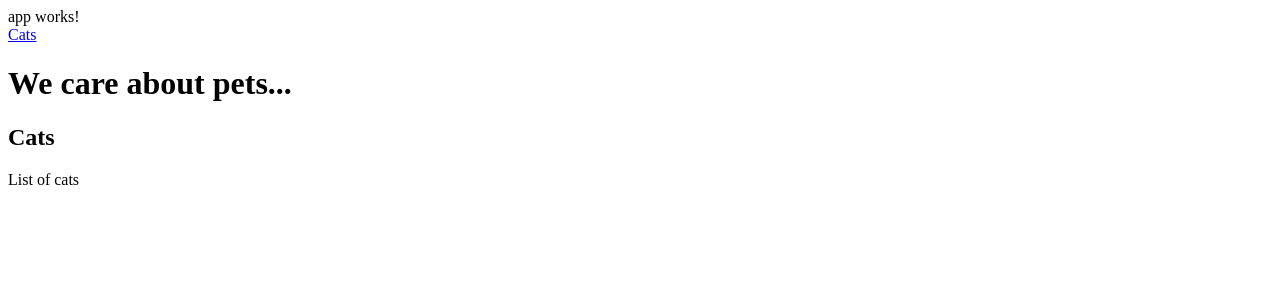
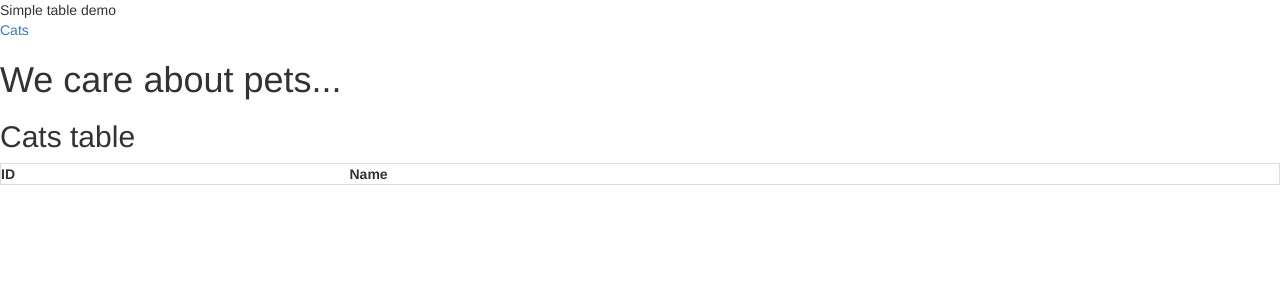
Before and after one commit to kkawalec/simple-angular-app, an Angular app: page /cats in a window 1280 px wide. Shown: the top 300 px of the page. Built offline with nearby package versions, Linux system fonts and the light colour scheme.

Commit message:
creating simple table template, enable scss

```diff
--- a/package.json
+++ b/package.json
@@ -20,6 +20,7 @@
     "@angular/platform-browser": "^4.0.0",
     "@angular/platform-browser-dynamic": "^4.0.0",
     "@angular/router": "^4.0.0",
+    "bootstrap": "^3.3.7",
     "core-js": "^2.4.1",
     "rxjs": "^5.1.0",
     "zone.js": "^0.8.4"
@@ -35,9 +36,10 @@
     "karma": "~1.4.1",
     "karma-chrome-launcher": "~2.0.0",
     "karma-cli": "~1.0.1",
+    "karma-coverage-istanbul-reporter": "^0.2.0",
     "karma-jasmine": "~1.1.0",
     "karma-jasmine-html-reporter": "^0.2.2",
-    "karma-coverage-istanbul-reporter": "^0.2.0",
+    "node-sass": "^4.5.2",
     "protractor": "~5.1.0",
     "ts-node": "~2.0.0",
     "tslint": "~4.5.0",
--- a/src/app/app.component.ts
+++ b/src/app/app.component.ts
@@ -6,5 +6,5 @@ import { Component } from '@angular/core';
   styleUrls: ['./app.component.css']
 })
 export class AppComponent {
-  title = 'app works!';
+  title = 'Simple table demo';
 }
--- /dev/null
+++ b/src/app/cats/cats-table.component.html
@@ -0,0 +1,9 @@
+<h2>Cats table</h2>
+<table class="table table-bordered">
+  <thead>
+    <th>ID</th>
+    <th>Name</th>
+  </thead>
+  <tbody>
+  </tbody>
+</table>
--- a/src/app/cats/cats-table.component.ts
+++ b/src/app/cats/cats-table.component.ts
@@ -2,9 +2,7 @@
 import { Component } from '@angular/core';
 
 @Component({
-  template: `
-    <h2>Cats</h2>
-    <p>List of cats</p>`
+  templateUrl: './cats-table.component.html',
 })
 
 // Component class
--- a/src/styles.css
+++ b/src/scss/styles.scss
@@ -1 +1,6 @@
 /* You can add global styles to this file, and also import other style files */
+* {
+  //color: red;
+}
+
+@import '~bootstrap/dist/css/bootstrap.css';
```
Also changed, not shown: .angular-cli.json.
